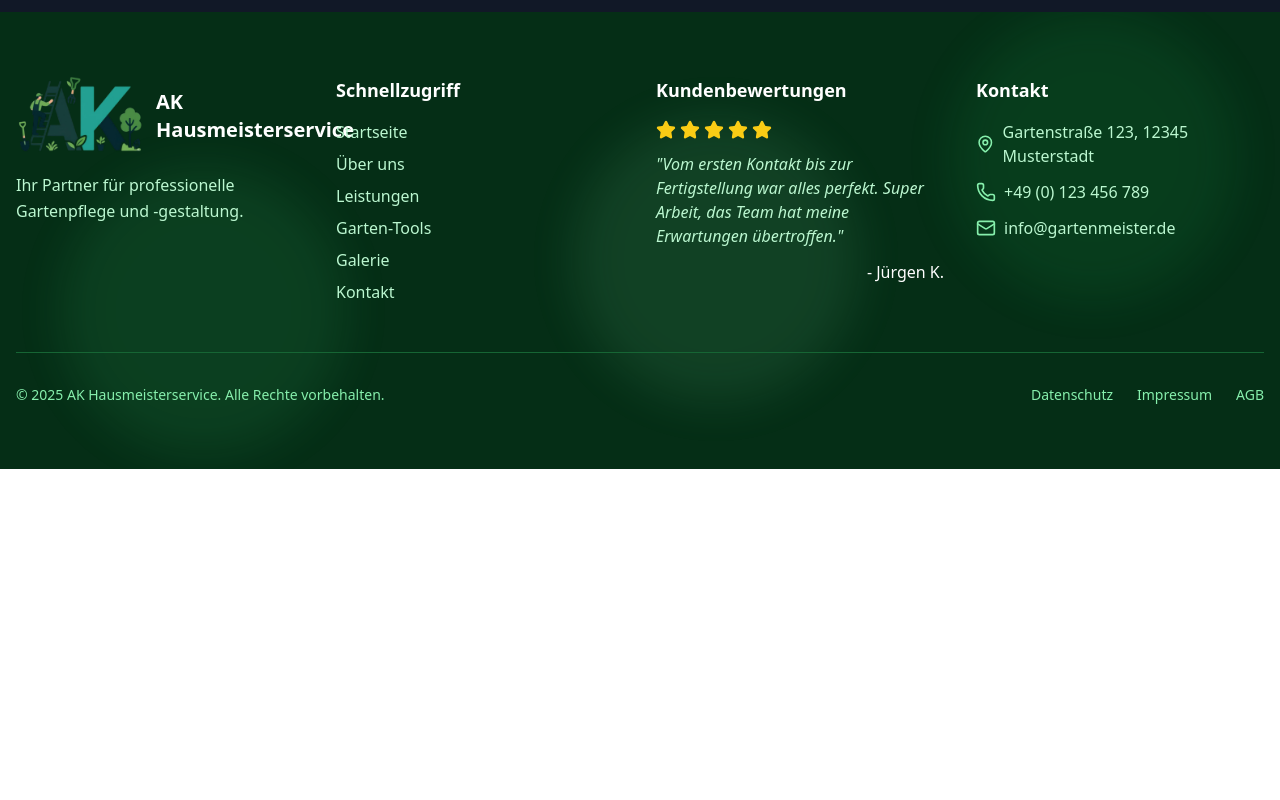
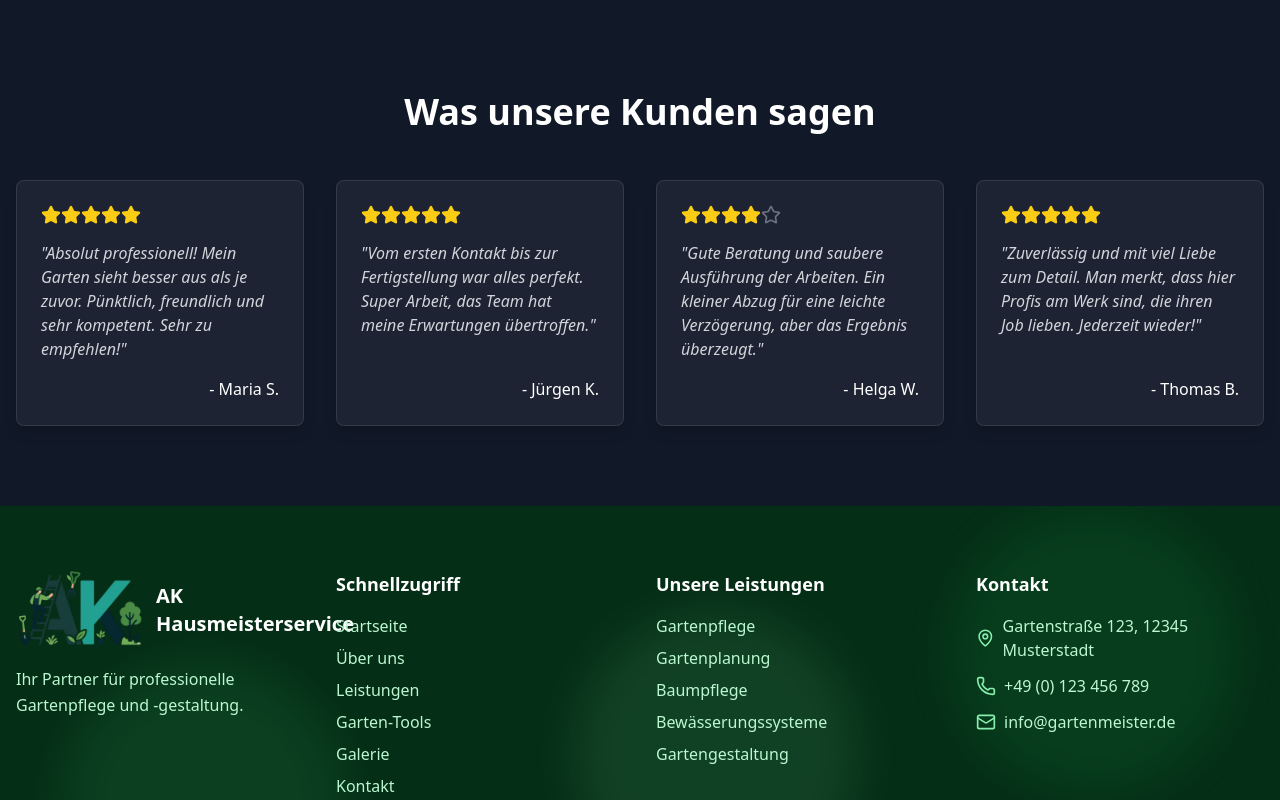
Before and after one commit to Bl4nk44/akgarten, a React (Vite) app: page / in a window 1280 px wide. Shown: the part 6420-7220 px from the top of the page. Before the commit the page ends 6889 px from the top, so only its background shows below. Built offline with nearby package versions, Linux system fonts and the light colour scheme.

Commit message:
Refactor: Przeniesiono opinie do dedykowanego komponentu pod formularzem kontaktowym

```diff
--- a/src/components/Footer.tsx
+++ b/src/components/Footer.tsx
@@ -1,61 +1,5 @@
-import { useState, useEffect } from 'react';
 import { HashLink as Link } from 'react-router-hash-link';
-import { Mail, Phone, MapPin, Star } from 'lucide-react';
-
-const testimonials = [
-  {
-    name: "Maria S.",
-    rating: 5,
-    text: "Absolut professionell! Mein Garten sieht besser aus als je zuvor. Pünktlich, freundlich und sehr kompetent. Sehr zu empfehlen!"
-  },
-  {
-    name: "Jürgen K.",
-    rating: 5,
-    text: "Vom ersten Kontakt bis zur Fertigstellung war alles perfekt. Super Arbeit, das Team hat meine Erwartungen übertroffen."
-  },
-  {
-    name: "Helga W.",
-    rating: 4,
-    text: "Gute Beratung und saubere Ausführung der Arbeiten. Ein kleiner Abzug für eine leichte Verzögerung, aber das Ergebnis überzeugt."
-  },
-  {
-    name: "Thomas B.",
-    rating: 5,
-    text: "Zuverlässig und mit viel Liebe zum Detail. Man merkt, dass hier Profis am Werk sind, die ihren Job lieben. Jederzeit wieder!"
-  }
-];
-
-const TestimonialCarousel = () => {
-  const [currentIndex, setCurrentIndex] = useState(0);
-
-  useEffect(() => {
-    const interval = setInterval(() => {
-      setCurrentIndex(prevIndex => (prevIndex + 1) % testimonials.length);
-    }, 5000); // Zmiana co 5 sekund
-
-    return () => clearInterval(interval);
-  }, []);
-
-  const currentTestimonial = testimonials[currentIndex];
-
-  return (
-    <div key={currentIndex} className="animate-fadeIn">
-      <h3 className="text-lg font-semibold mb-4">Kundenbewertungen</h3>
-      <div className="space-y-3">
-        <div className="flex items-center space-x-1">
-          {[...Array(5)].map((_, i) => (
-            <Star
-              key={i}
-              className={`h-5 w-5 ${i < currentTestimonial.rating ? 'text-yellow-400 fill-current' : 'text-gray-400'}`}
-            />
-          ))}
-        </div>
-        <p className="text-green-200 italic">"{currentTestimonial.text}"</p>
-        <p className="text-right font-medium text-white">- {currentTestimonial.name}</p>
-      </div>
-    </div>
-  );
-};
+import { Mail, Phone, MapPin } from 'lucide-react';
 
 export default function Footer() {
   const currentYear = new Date().getFullYear();
@@ -83,7 +27,7 @@ export default function Footer() {
           </div>
 
           {/* Quick Links */}
-                    <div>
+          <div>
             <h3 className="text-lg font-semibold mb-4">Schnellzugriff</h3>
             <ul className="space-y-2">
               <li><Link smooth to="/#home" className="text-green-200 hover:text-white transition-colors">Startseite</Link></li>
@@ -95,9 +39,16 @@ export default function Footer() {
             </ul>
           </div>
 
-          {/* Testimonials */}
+          {/* Services */}
           <div>
-            <TestimonialCarousel />
+            <h3 className="text-lg font-semibold mb-4">Unsere Leistungen</h3>
+            <ul className="space-y-2">
+              <li><span className="text-green-200">Gartenpflege</span></li>
+              <li><span className="text-green-200">Gartenplanung</span></li>
+              <li><span className="text-green-200">Baumpflege</span></li>
+              <li><span className="text-green-200">Bewässerungssysteme</span></li>
+              <li><span className="text-green-200">Gartengestaltung</span></li>
+            </ul>
           </div>
 
           {/* Contact Info */}
--- /dev/null
+++ b/src/components/Testimonials.tsx
@@ -0,0 +1,56 @@
+import { Star } from 'lucide-react';
+
+const testimonials = [
+  {
+    name: "Maria S.",
+    rating: 5,
+    text: "Absolut professionell! Mein Garten sieht besser aus als je zuvor. Pünktlich, freundlich und sehr kompetent. Sehr zu empfehlen!"
+  },
+  {
+    name: "Jürgen K.",
+    rating: 5,
+    text: "Vom ersten Kontakt bis zur Fertigstellung war alles perfekt. Super Arbeit, das Team hat meine Erwartungen übertroffen."
+  },
+  {
+    name: "Helga W.",
+    rating: 4,
+    text: "Gute Beratung und saubere Ausführung der Arbeiten. Ein kleiner Abzug für eine leichte Verzögerung, aber das Ergebnis überzeugt."
+  },
+  {
+    name: "Thomas B.",
+    rating: 5,
+    text: "Zuverlässig und mit viel Liebe zum Detail. Man merkt, dass hier Profis am Werk sind, die ihren Job lieben. Jederzeit wieder!"
+  }
+];
+
+const TestimonialCard = ({ name, rating, text }: { name: string; rating: number; text: string }) => (
+  <div className="bg-white/5 dark:bg-white/5 p-6 rounded-lg border border-white/10 shadow-lg h-full flex flex-col">
+    <div className="flex items-center mb-4">
+      {[...Array(5)].map((_, i) => (
+        <Star
+          key={i}
+          className={`h-5 w-5 ${i < rating ? 'text-yellow-400 fill-yellow-400' : 'text-gray-500'}`}
+        />
+      ))}
+    </div>
+    <p className="text-gray-300 italic flex-grow">"{text}"</p>
+    <p className="text-right font-medium text-white mt-4">- {name}</p>
+  </div>
+);
+
+export default function Testimonials() {
+  return (
+    <section className="py-20 bg-gray-900 text-white">
+      <div className="container mx-auto px-4">
+        <h2 className="text-4xl font-bold text-center mb-12">
+          Was unsere Kunden sagen
+        </h2>
+        <div className="grid grid-cols-1 md:grid-cols-2 lg:grid-cols-4 gap-8">
+          {testimonials.map((testimonial, index) => (
+            <TestimonialCard key={index} {...testimonial} />
+          ))}
+        </div>
+      </div>
+    </section>
+  );
+}
--- a/src/pages/Home.tsx
+++ b/src/pages/Home.tsx
@@ -5,6 +5,7 @@ import Services from '../components/Services';
 import Widgets from '../components/Widgets';
 import Gallery from '../components/Gallery';
 import Contact from '../components/Contact';
+import Testimonials from '../components/Testimonials';
 
 export default function Home() {
   return (
@@ -15,6 +16,7 @@ export default function Home() {
       <Widgets />
       <Gallery />
       <Contact />
+      <Testimonials />
     </>
   );
 }
```
